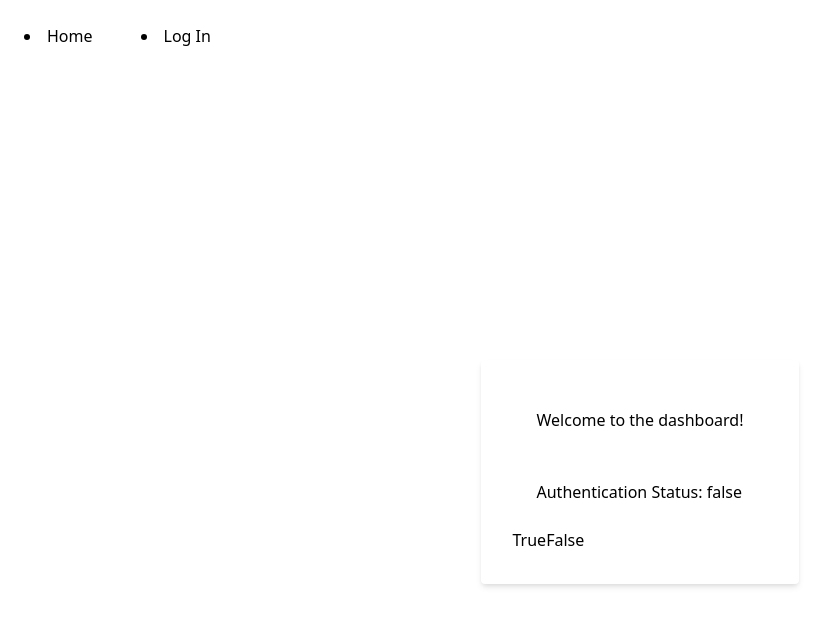
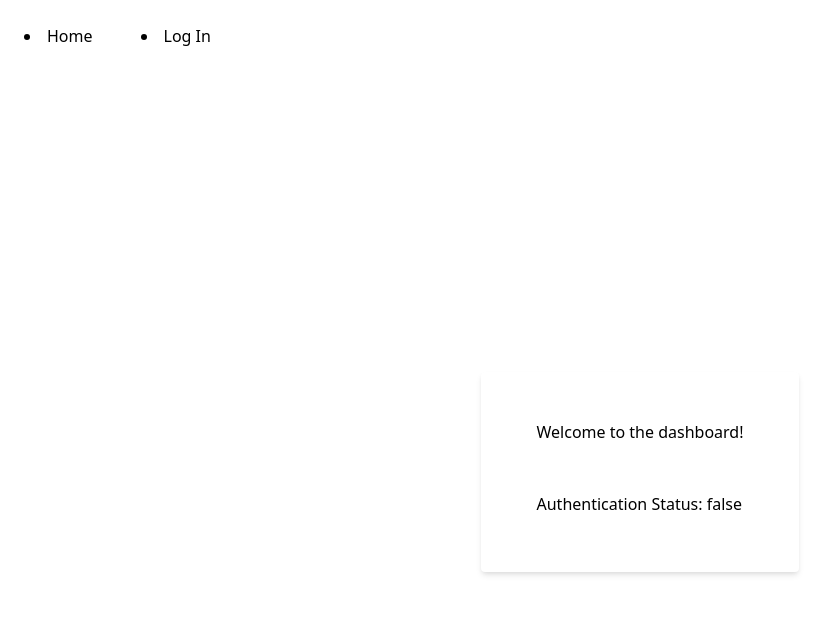
Before and after one commit to crunchytee/my-first-web-app, a React (Create React App) app: page /dashboard in a window 1280 px wide. Shown: the top 626 px of the page, without its empty margins (0-836 px from the left). Built offline with nearby package versions, Linux system fonts and the light colour scheme.

Commit message:
apply login context to dashboard and login form

```diff
--- a/src/App.js
+++ b/src/App.js
@@ -4,9 +4,13 @@ import { BrowserRouter as Router, Switch, Route } from "react-router-dom";
 import Login from "./components/Login";
 import Dashboard from "./components/Dashboard";
 import Welcome from "./components/Welcome";
+import React, { useState } from "react";
+import LoginContext from "./LoginContext";
 
 function App() {
+  const [authenticated, setAuthenticated] = useState(false);
   return (
+    <LoginContext.Provider value={{ authenticated, setAuthenticated }}>
       <Router>
         <Navbar />
         <Switch>
@@ -21,6 +25,7 @@ function App() {
           </Route>
         </Switch>
       </Router>
+    </LoginContext.Provider>
   );
 }
 
--- /dev/null
+++ b/src/LoginContext.js
@@ -0,0 +1,5 @@
+import { createContext } from "react";
+
+const LoginContext = createContext();
+
+export default LoginContext;
--- a/src/components/Dashboard.js
+++ b/src/components/Dashboard.js
@@ -1,21 +1,15 @@
 import { useContext } from "react";
-import LoginContext from "./LoginContext";
+import LoginContext from "../LoginContext";
 
 const Dashboard = () => {
-  const [loginContext, setLoginContext] = useContext(LoginContext);
+  const { authenticated, setAuthenticated } = useContext(LoginContext);
   return (
     <div className="grid place-items-center h-screen w-screen">
       <div className="bg-white shadow-md rounded px-8 pt-6 pb-8 mb-4">
         <h1 className="block p-6">Welcome to the dashboard!</h1>
         <h2 className="block p-6">
-          Authentication Status: {JSON.stringify(loginContext.authenticated)}
+          Authentication Status: {JSON.stringify(authenticated)}
         </h2>
-        <button onClick={(e) => setLoginContext({ authenticated: true })}>
-          True
-        </button>
-        <button onClick={(e) => setLoginContext({ authenticated: false })}>
-          False
-        </button>
       </div>
     </div>
   );
--- a/src/components/Login.js
+++ b/src/components/Login.js
@@ -1,12 +1,12 @@
 import { useContext } from "react";
 import { useForm } from "react-hook-form";
 import { useHistory } from "react-router-dom";
-import LoginContext from "./LoginContext";
+import LoginContext from "../LoginContext";
 
 const Login = () => {
   const USERNAME = /admin/;
   const PASWORD = /password/;
-  const [loginContext, setLoginContext] = useContext(LoginContext);
+  const { authenticated, setAuthenticated } = useContext(LoginContext);
   const {
     register,
     handleSubmit,
@@ -17,7 +17,7 @@ const Login = () => {
   const onSubmit = (data) => {
     console.log(data);
     history.push("/dashboard");
-    setLoginContext({ authenticated: true });
+    setAuthenticated(true);
   };
   return (
     <div className="grid place-items-center h-screen w-screen">
--- a/src/components/LoginContext.js
+++ /dev/null
@@ -1,8 +0,0 @@
-import { createContext } from "react";
-
-const LoginContext = createContext([
-  { authenticated: false, username: null, data: { "favorite color": null } },
-  () => {},
-]);
-
-export default LoginContext;
```
Also changed, not shown: src/index.js (+6 -6 lines). Lines whose indentation alone changed are shown as unchanged.
